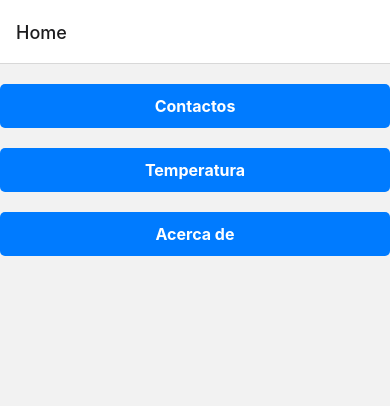
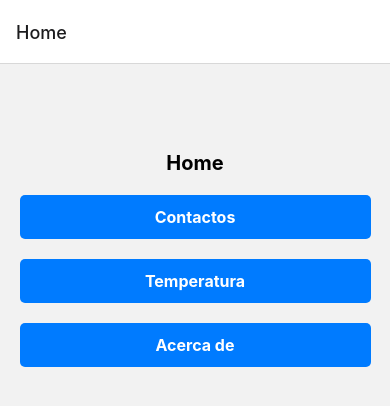
Before and after one commit to monkeyloko/TpHardware, a React Native app in the folder Hardware/: screen /Home in a window 390 px wide. Shown: the top 406 px of the page. Built offline with nearby package versions, Linux system fonts and the light colour scheme.

Commit message:
avance edit temperatura

```diff
--- a/Hardware/src/components/Home.js
+++ b/Hardware/src/components/Home.js
@@ -19,22 +19,34 @@ const Home = ({navigation }) => {
     }
 
     return(
-        <SafeAreaView>
+        <SafeAreaView style={styles.container}>
+            <Text style={styles.home}>Home</Text>
       <TouchableOpacity style={styles.button} onPress={() => onPressedContacto()}>
-                <Text style ={styles.buttonText}>Contactos</Text>
+        <Text style={styles.buttonText}>Contactos</Text>
       </TouchableOpacity>
       <TouchableOpacity style={styles.button} onPress={() => onPressedTemperatura()}>
-                <Text style ={styles.buttonText}>Temperatura</Text>
+        <Text style={styles.buttonText}>Temperatura</Text>
       </TouchableOpacity>
       <TouchableOpacity style={styles.button} onPress={() => onPressedQR()}>
-                <Text style ={styles.buttonText}>Acerca de</Text>
+        <Text style={styles.buttonText}>Acerca de</Text>
       </TouchableOpacity>
     </SafeAreaView>
     )
 
 }
 const styles = StyleSheet.create({
+    home: {
+
+        fontWeight: 'bold',
+        fontSize: 20,
+    },
+    container: {
+        flex: 0.5,
+        justifyContent: "center",
+        alignItems: "center",
+      },
     button: {
+        width: '90%',
         backgroundColor: '#007bff',
         borderRadius: 5,
         paddingVertical: 12,
--- a/Hardware/src/components/Temperatura.js
+++ b/Hardware/src/components/Temperatura.js
@@ -10,29 +10,25 @@ const Temperatura = () => {
   const [loading, setLoading] = useState(true);
   const [errorMsg, setErrorMsg] = useState(null);
 
-  useEffect(() => {
-    const fetchData = async () => {
-      try {
-        let { status } = await Location.requestForegroundPermissionsAsync();
-        if (status !== 'granted') {
-          setErrorMsg('Permission to access location was denied');
-          setLoading(false);
-        } else {
-          let userLocation = await Location.getCurrentPositionAsync({});
-          setLocation(userLocation);
-          const response = await axios.get(
-            `https://api.openweathermap.org/data/2.5/weather?lat=${userLocation.coords.latitude}&lon=${userLocation.coords.longitude}&APPID=0cd4c845628a93ee3dd46acea3646046&units=metric`
-          );
-          setTemperature(response.data);
-          setLoading(false);
-        }
-      } catch (error) {
-        setErrorMsg('Error fetching temperature data');
-        setLoading(false);
+  useEffect(  () => {
+    (async () => {
+
+      let { status } = await Location.requestForegroundPermissionsAsync();
+      if (status !== 'granted') {
+        setErrorMsg('Permission to access location was denied');
+        setLoading(false)
+        return;
       }
-    };
 
-    fetchData();
+      let location = await Location.getCurrentPositionAsync({});
+      setLocation(location);
+
+      const response = await axios.get(
+        `https://api.openweathermap.org/data/2.5/weather?lat=${location.coords.latitude}&lon=${location.coords.longitude}&APPID=0cd4c845628a93ee3dd46acea3646046&units=metric`
+      );
+      setTemperature(response.data);
+      setLoading(false);
+    })();
   }, []);
 
   return (
```
Lines whose indentation alone changed are shown as unchanged.
